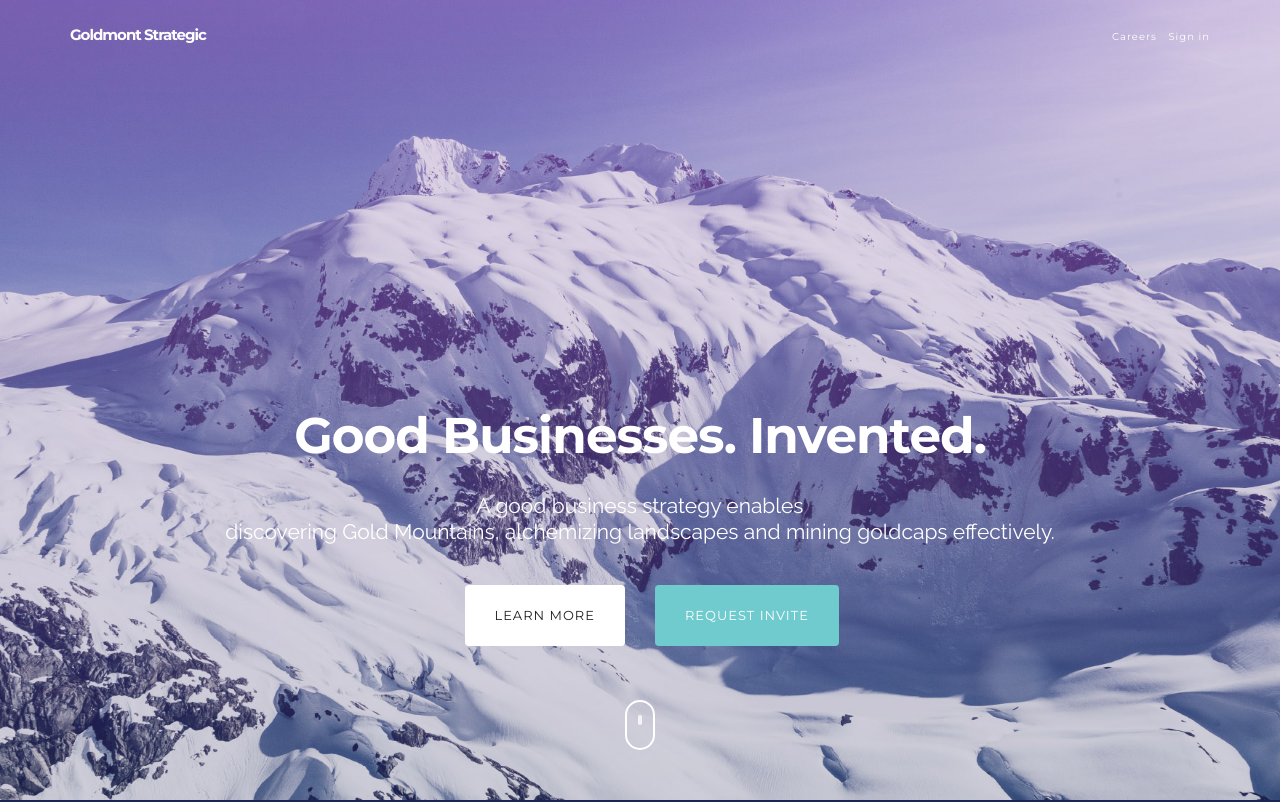
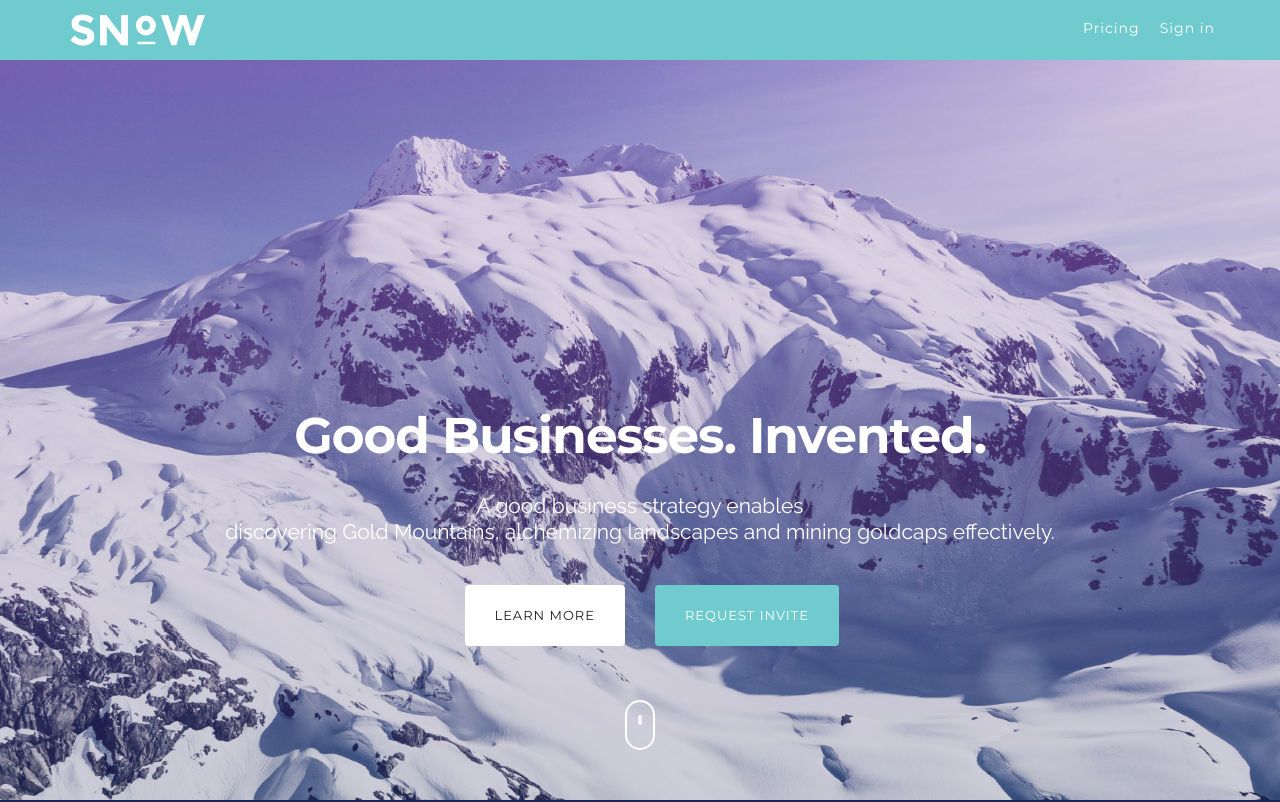
Before and after one commit to goldmontstrategic/goldmontstrategic.github.io, a plain HTML site: page index.html in a window 1280 px wide. Shown: the top 802 px of the page. Drawn offline with nearby package versions, Linux system fonts and the light colour scheme.

Commit message:
Changes to theme

```diff
--- a/css/main.css
+++ b/css/main.css
@@ -255,7 +255,7 @@ a:hover, a:focus {
 
 .navbar-inverse .navbar-nav > li > a, .navbar-nav a {
     color: #ffffff;
-    font-size: 10px;
+    font-size: 14px;
     letter-spacing: 1px;
 }
 
--- a/index.html
+++ b/index.html
@@ -27,7 +27,7 @@
 <body>
 
 
-    <div class="navbar navbar-inverse navbar-fixed-top">
+    <div class="navbar navbar-inverse navbar-fixed-top open">
       <div class="container">
         <div class="navbar-header">
           <button type="button" class="navbar-toggle" data-toggle="collapse" data-target=".navbar-collapse">
--- a/js/main.js
+++ b/js/main.js
@@ -7,13 +7,13 @@ $(document).ready(function(){
     	var menu = $('.navbar');
     	$(window).bind('scroll', function(e){
     		if($(window).scrollTop() > 140){
-    			if(!menu.hasClass('open')){
-    				menu.addClass('open');
-    			}
+    			//if(!menu.hasClass('open')){
+    				//menu.addClass('open');
+    			//}
     		}else{
-    			if(menu.hasClass('open')){
-    				menu.removeClass('open');
-    			}
+    			//if(menu.hasClass('open')){
+    				//menu.removeClass('open');
+    			//}
     		}
     	});
 
```
Also changed, not shown: 1 other file.
